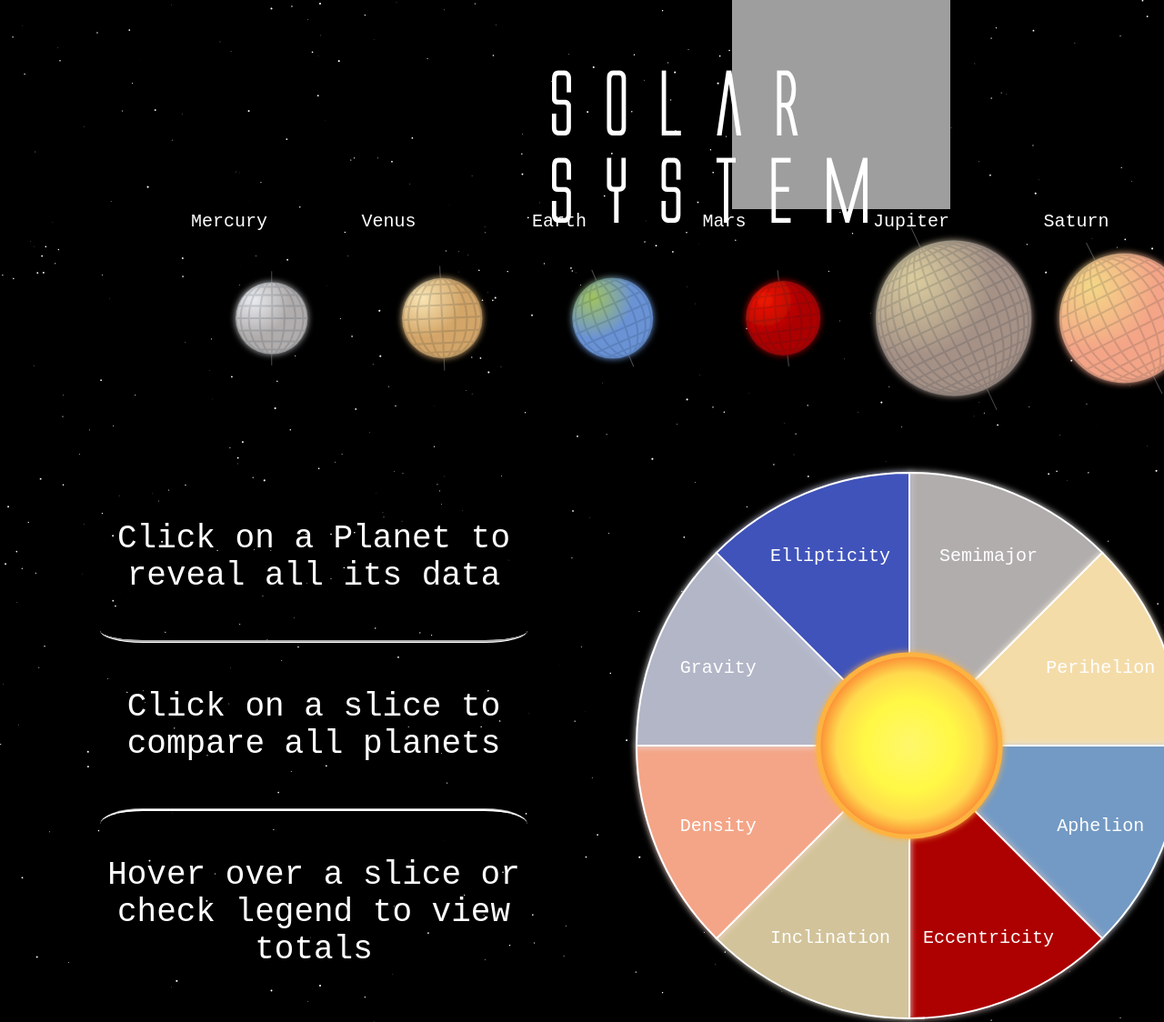
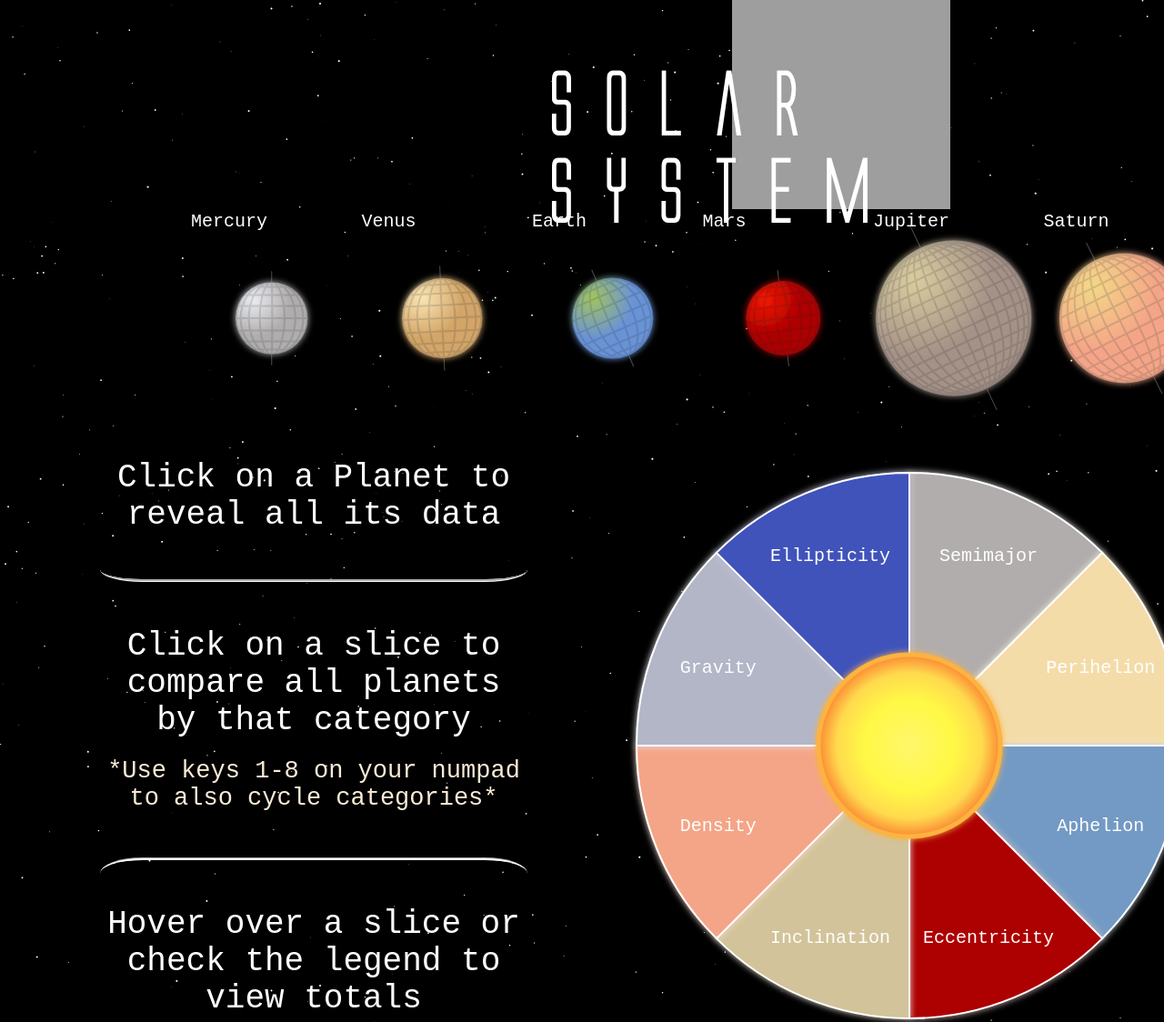
Before and after one commit to bryandevelops/SolarSystem, a website: page index.html in a window 1280 px wide. Shown: the top 1124 px of the page at 91% size. Drawn offline with nearby package versions, Linux system fonts and the light colour scheme; grey boxes are pictures that could not be loaded; animation ran at ten frames a second.

Commit message:
Add instructions for the keyboard shortcuts

```diff
--- a/index.html
+++ b/index.html
@@ -23,8 +23,9 @@
 
     <ul id="more-info">
       <h1 class="more-info-instruction-1">Click on a Planet to reveal all its data</h1>
-      <h1 class="more-info-instruction-2">Click on a slice to compare all planets</h1>
-      <h1 class="more-info-instruction-3">Hover over a slice or check legend to view totals</h1>
+      <h1 class="more-info-instruction-2">Click on a slice to compare all planets by that category</h1>
+      <h1 style="padding-bottom: 50px; color: antiquewhite;">*Use keys 1-8 on your numpad to also cycle categories*</h1>
+      <h1 class="more-info-instruction-3">Hover over a slice or check the legend to view totals</h1>
     </ul>
 
     <div id="chart">
--- a/src/styles/planet_data.css
+++ b/src/styles/planet_data.css
@@ -18,7 +18,8 @@
   color: white;
   font-family: monospace;
   font-size: 36px;
-  margin-top: 72px;
+  /* margin-top: 72px; */
+  margin-top: 5px;
   padding-bottom: 50px;
   border-bottom: 3px groove white;
   border-radius: 10%;
@@ -29,7 +30,7 @@
   font-family: monospace;
   font-size: 36px;
   padding-top: 50px;
-  padding-bottom: 50px;
+  padding-bottom: 20px;
 
 }
 .more-info-instruction-3 {
```
